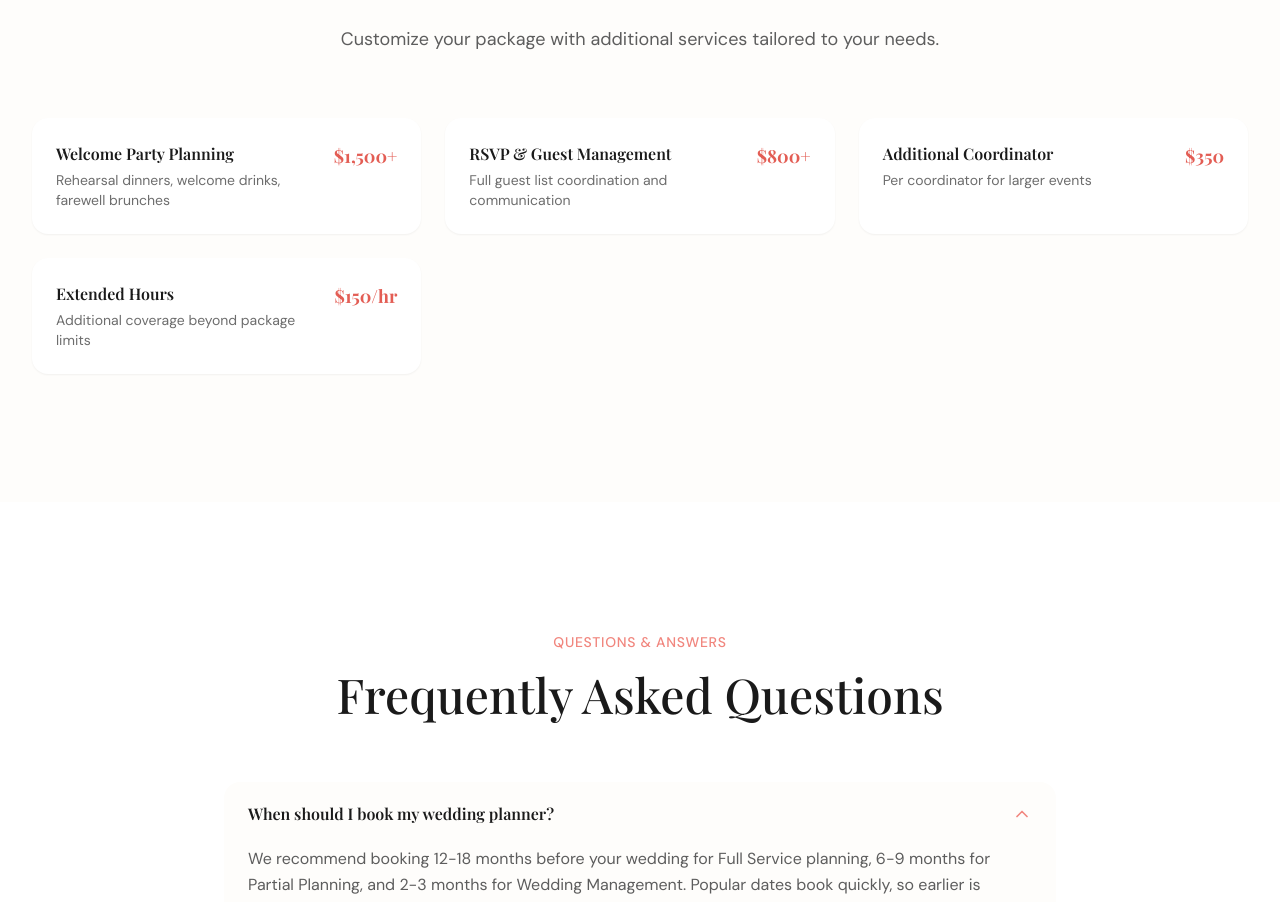
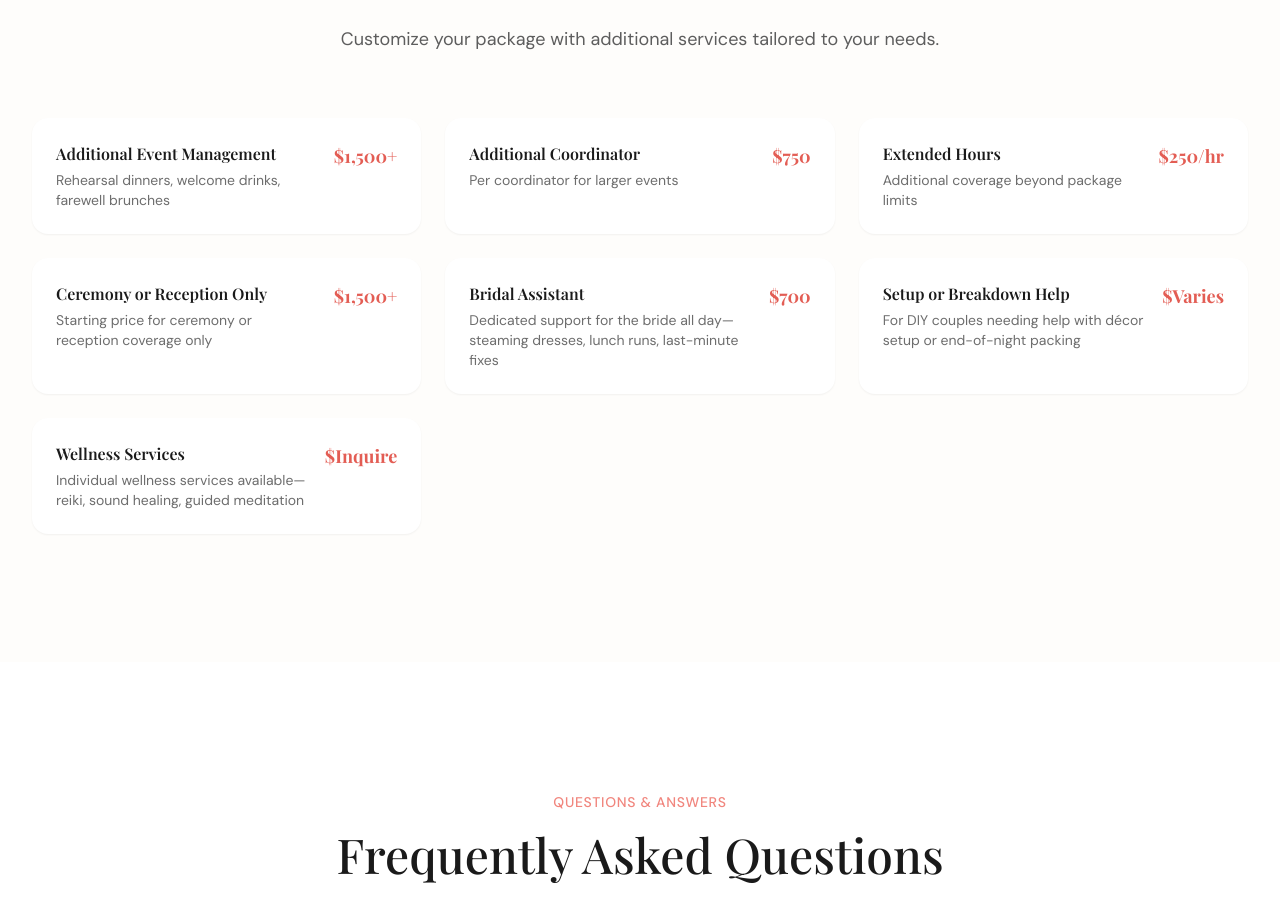
Before and after one commit to charmas3r/cursor-website, a Next.js app: page /packages in a window 1280 px wide. Shown: the part 3264-4166 px from the top of the page. Built offline with nearby package versions, Linux system fonts and the light colour scheme; a web font is replaced by a local one.

Commit message:
Update à la carte services with new pricing and offerings

```diff
--- a/app/packages/page.tsx
+++ b/app/packages/page.tsx
@@ -219,10 +219,13 @@ const packages = [
 
 // Add-on services
 const addOns = [
-  { name: "Welcome Party Planning", price: "1,500+", description: "Rehearsal dinners, welcome drinks, farewell brunches" },
-  { name: "RSVP & Guest Management", price: "800+", description: "Full guest list coordination and communication" },
-  { name: "Additional Coordinator", price: "350", description: "Per coordinator for larger events" },
-  { name: "Extended Hours", price: "150/hr", description: "Additional coverage beyond package limits" },
+  { name: "Additional Event Management", price: "1,500+", description: "Rehearsal dinners, welcome drinks, farewell brunches" },
+  { name: "Additional Coordinator", price: "750", description: "Per coordinator for larger events" },
+  { name: "Extended Hours", price: "250/hr", description: "Additional coverage beyond package limits" },
+  { name: "Ceremony or Reception Only", price: "1,500+", description: "Starting price for ceremony or reception coverage only" },
+  { name: "Bridal Assistant", price: "700", description: "Dedicated support for the bride all day—steaming dresses, lunch runs, last-minute fixes" },
+  { name: "Setup or Breakdown Help", price: "Varies", description: "For DIY couples needing help with décor setup or end-of-night packing" },
+  { name: "Wellness Services", price: "Inquire", description: "Individual wellness services available—reiki, sound healing, guided meditation" },
 ];
 
 // FAQ items
```
